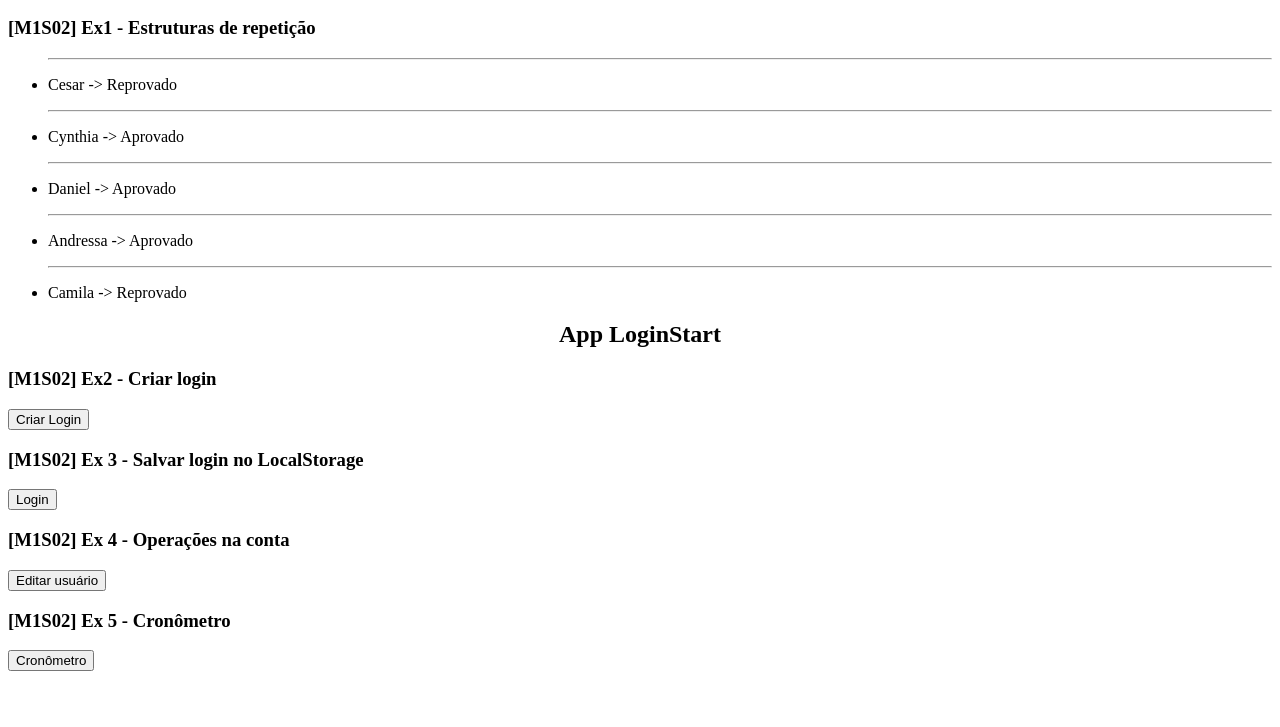
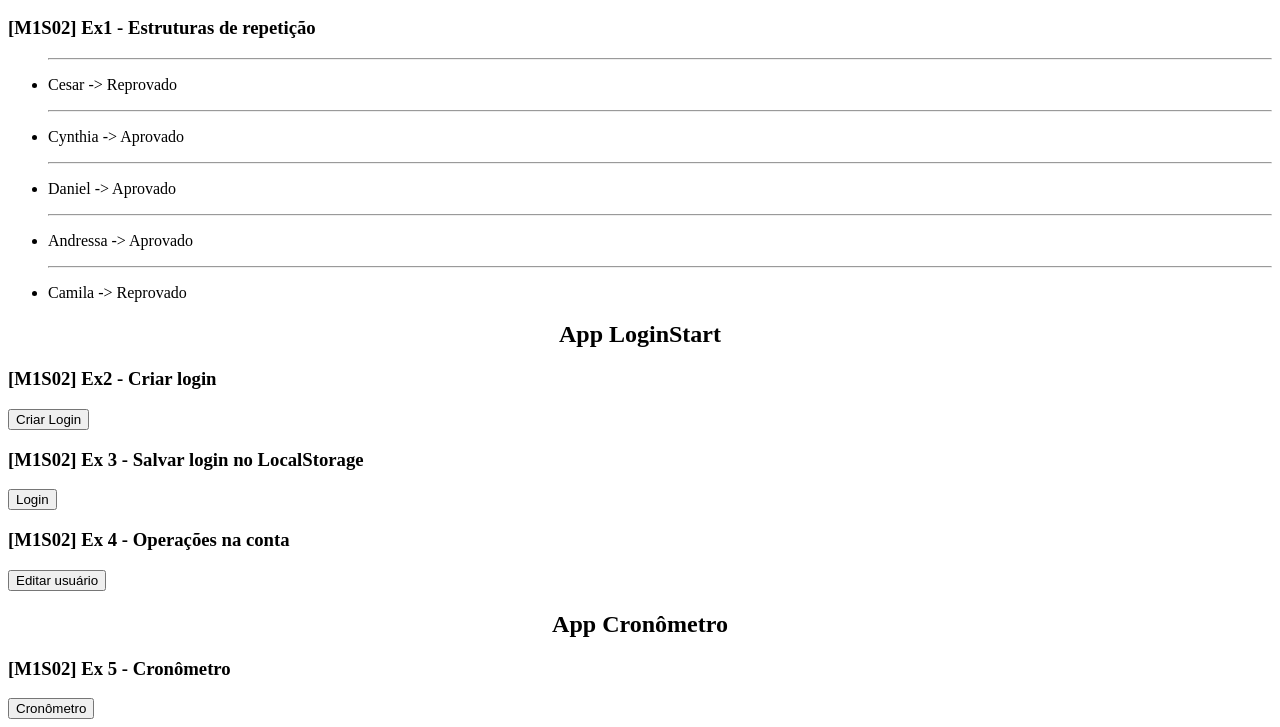
Before and after one commit to reyduar/SaveCollegeApp, a plain HTML site: page index.html in a window 1280 px wide. Shown: the part 207-934 px from the top of the page. Before the commit the page ends 886 px from the top, so only its background shows below. Drawn offline with Linux system fonts and the light colour scheme.

Commit message:
Minor change

```diff
--- a/index.html
+++ b/index.html
@@ -35,6 +35,7 @@
       <div id="m1s2ex3"></div>
       <h3>[M1S02] Ex 4 - Operações na conta</h3>
       <div id="m1s2ex4"></div>
+      <h2>App Cronômetro</h2>
       <h3>[M1S02] Ex 5 - Cronômetro</h3>
       <span id="m1s2ex5"></span>
       <span style="margin-left: 10px; font-weight: bold" id="timerEx5"></span>
```
